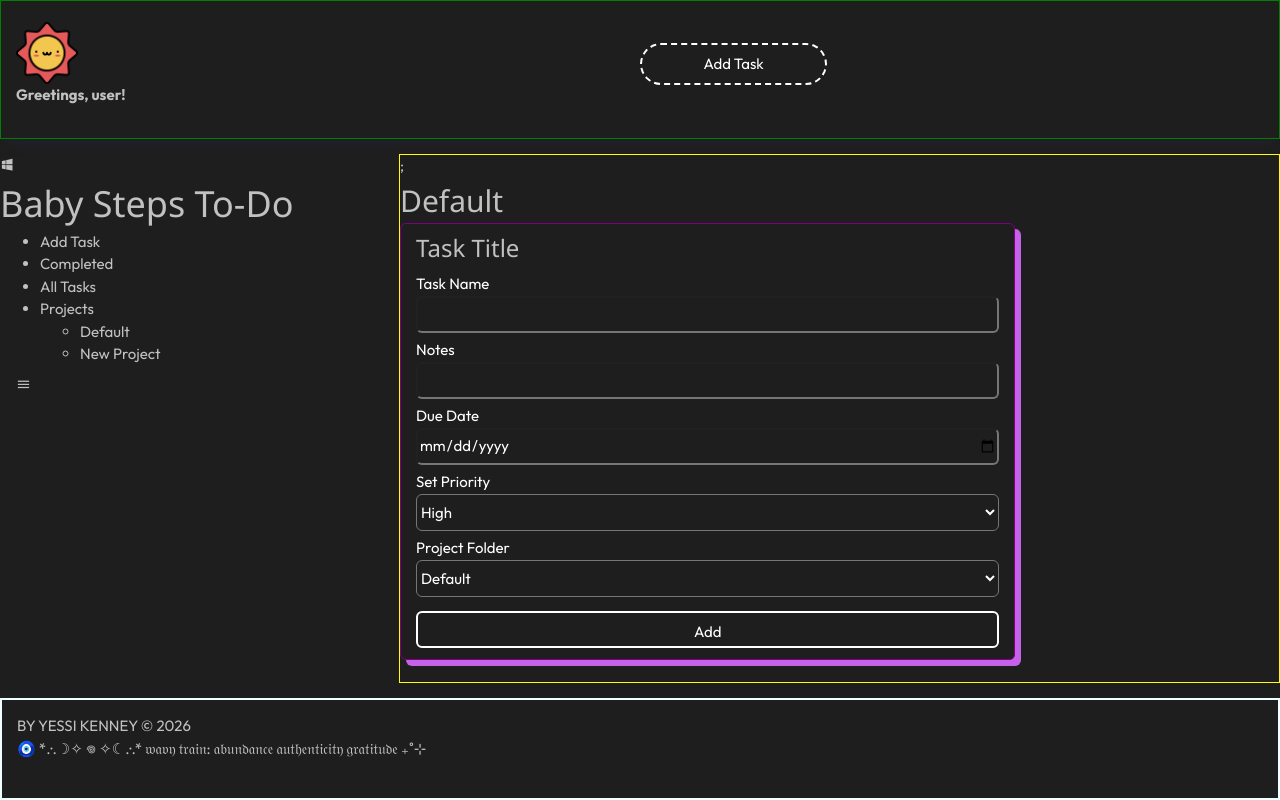
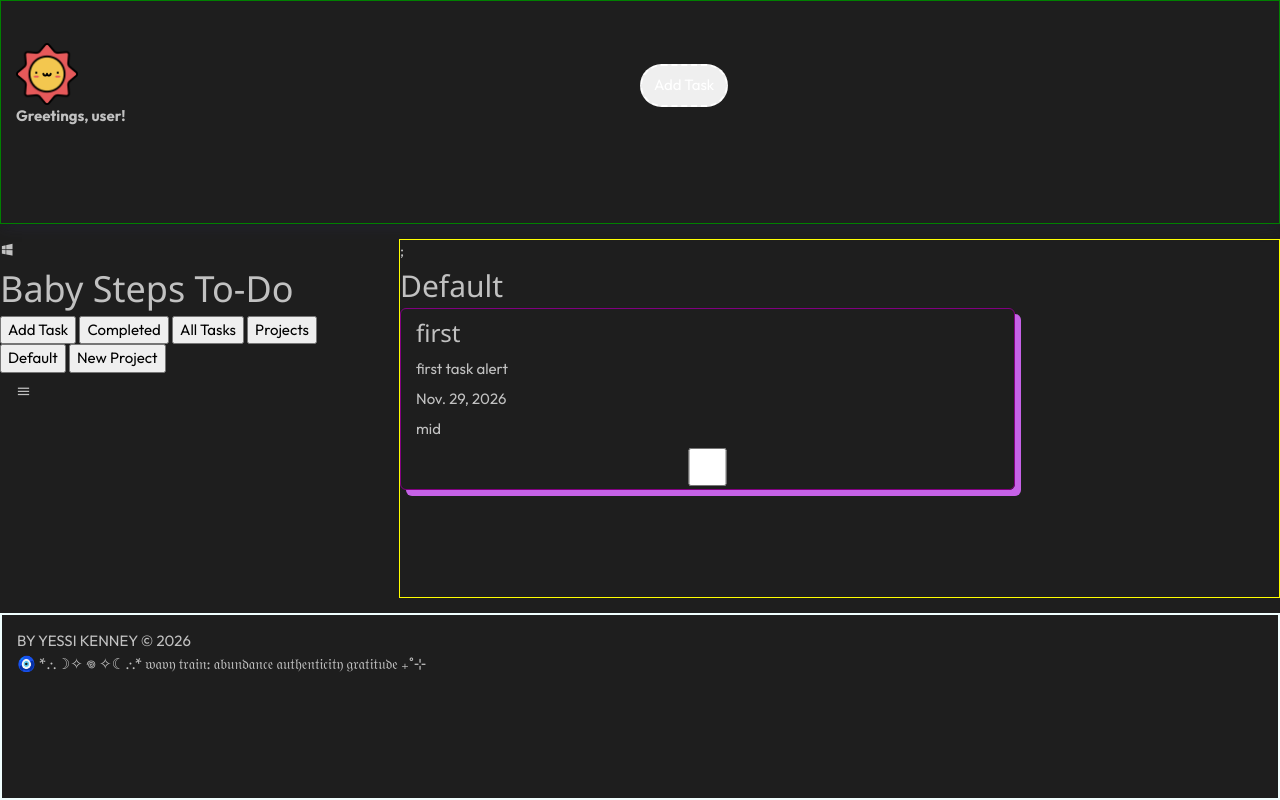
Before and after one commit to yesskenn/to-dos, a website built with webpack: page src/index.html in a window 1280 px wide. Built offline with nearby package versions, Linux system fonts and the light colour scheme.

Commit message:
add show and hide functionality for form to add new tasks

```diff
--- a/src/index.html
+++ b/src/index.html
@@ -22,14 +22,14 @@
         </div>
 
         <div class="nav-buttons">
-            <div class="action-btn">Add Task</div>
+            <button class="action-btn">Add Task</button>
         </div>
 
     </div>
 
 
 
-    <div class="sidebar">
+    <div class="sidebar" id="sidebar">
         <nav id="nav">
              <div id="logo">
                 <i class="mdi mdi-microsoft-windows"></i>
@@ -38,17 +38,44 @@
 
 
     <div id="nav-desktop">
-          <ul>
-            <li id="menu-item1">Add Task</li>
-            <li id="menu-item2">Completed</li>
-            <li id="menu-item3">All Tasks</li>
-            <li id="menu-item4">Projects
-                <ul>
-                    <li>Default</li>
-                    <li>New Project</li>
-                </ul>
-            </li>
-        </ul>
+
+            <button class="menu-button" id="addTask">Add Task</button>
+            <button class="menu-button" id="completed">Completed</button>
+            <button class="menu-button" id="allTasks">All Tasks</button>
+            <button class="menu-button" id="projects">Projects</button>
+
+                    <button id="default-project">Default</button>
+                    <button id="new-project">New Project</button>
+
+
+         <div class="task" id="default-task-form">
+                <h3>Task Title</h3>
+                <form id="task-form" class="task-form">
+                    <label for="taskTitle">Task Name
+                        <input type="text" name="taskTitle" id="taskTitle"/>
+                    </label>
+                    <label for="taskNotes">Notes
+                        <input type="text" name="taskNotes" id="taskNotes"/>
+                    </label>
+                    <label for="taskDueDate">Due Date
+                        <input type="date" id="taskDueDate" name="taskDueDate" />
+                    </label>
+                    <label for="priorities">Set Priority
+                        <select name="priorities" id="priorities">
+                            <option value="high">High</option>
+                            <option value="mid">Mid</option>
+                            <option value="low">Low</option>
+                        </select>
+                    </label>
+                    <label for="project-folders">Project Folder
+                        <select name="project-folders" id="project-folders">
+                            <option value="default">Default</option>
+                        </select>
+                    </label>
+                    <input type="submit" class="submit-btn" id="submit-button" value="Add"/>
+                </form>
+
+            </div>
     </div>
 
 
@@ -77,34 +104,7 @@
         <div class="projects-wrapper" id="projects-wrapper">;
         <div class="projects-tab">
             <h2>Default</h2>
-            <div class="task" id="default-task-form">
-                <h3>Task Title</h3>
-                <form id = "task-form" class="addTask">
-                    <label for="taskTitle">Task Name
-                        <input type="text" name="taskTitle" id="taskTitle"/>
-                    </label>
-                    <label for="taskNotes">Notes
-                        <input type="text" name="taskNotes" id="taskNotes"/>
-                    </label>
-                    <label for="taskDueDate">Due Date
-                        <input type="date" id="taskDueDate" name="taskDueDate" />
-                    </label>
-                    <label for="priorities">Set Priority
-                        <select name="priorities" id="priorities">
-                            <option value="high">High</option>
-                            <option value="mid">Mid</option>
-                            <option value="low">Low</option>
-                        </select>
-                    </label>
-                    <label for="project-folders">Project Folder
-                        <select name="project-folders" id="project-folders">
-                            <option value="default">Default</option>
-                        </select>
-                    </label>
-                    <input type="submit" class="submit-btn" id="submit-button" value="Add"/>
-                </form>
 
-            </div>
         </div>
         </div>
     </main>
--- a/src/index.js
+++ b/src/index.js
@@ -103,4 +103,25 @@ function addNewTask(){
         }
 
     })
+
+
 }
+
+addNewTask();
+
+
+const taskForm = document.querySelector("#task-form");
+
+const sidebar = document.querySelector("#sidebar");
+const showTaskButton = document.querySelector("#addTask");
+const submitTask = document.querySelector("#submit-button")
+
+
+//add this to a add new task.js file
+
+showTaskButton.addEventListener("click", () => {
+    taskForm.style.display = "flex";
+    sidebar.appendChild(taskForm);
+    document.getElementById('task-form').reset();
+
+})
--- a/src/styles.css
+++ b/src/styles.css
@@ -177,3 +177,8 @@ select{
     background-color: #1e1e1e;
 
 }
+
+
+#default-task-form {
+    display: none;
+}
```
